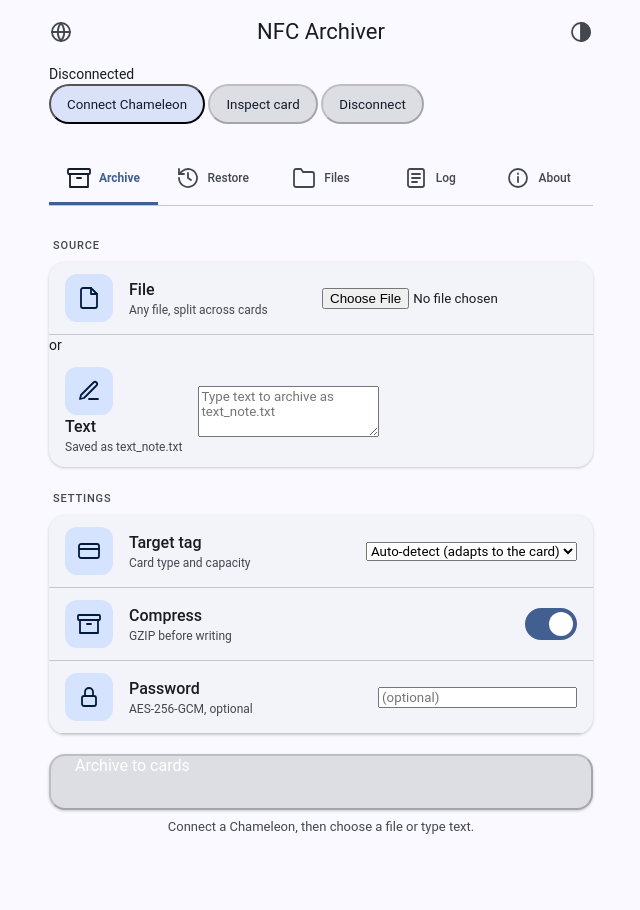
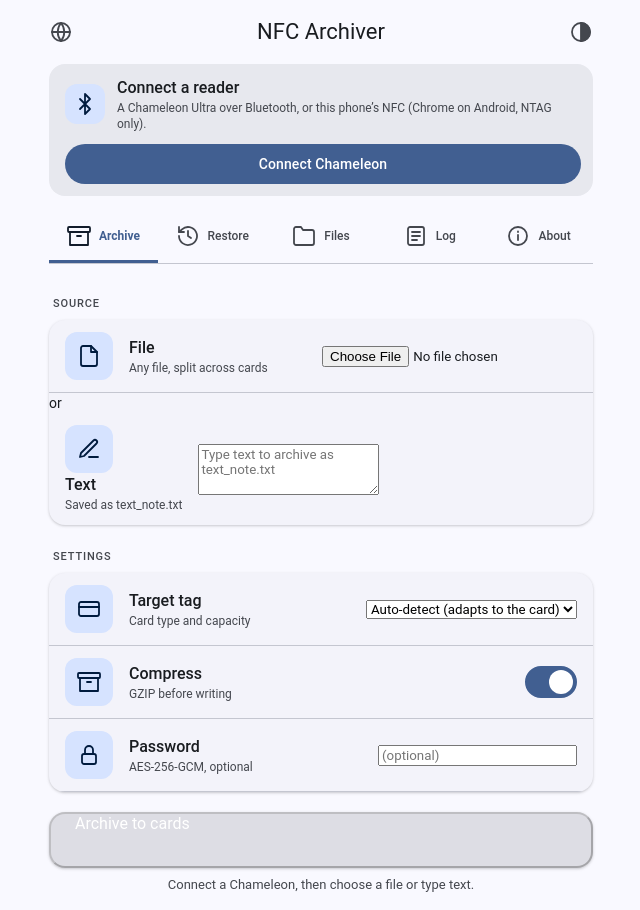
Before and after one commit to mezinster/nfcarchiver, a web app: page /app/index.html in a window 1280 px wide. Shown: the whole page, without its empty margins (319-959 px from the left). Before the commit the page ends 834 px from the top, so only its background shows below. Run offline with its HTML, style and script files only (its server is not run), Linux system fonts and the light colour scheme; data that the repository does not hold is empty.

Commit message:
feat(webapp): reader card replaces the device bar
Co-Authored-By: Claude Opus 5.5 <noreply@anthropic.com>

```diff
--- a/webapp/app/index.html
+++ b/webapp/app/index.html
@@ -485,20 +485,30 @@
     </header>
 
     <div id="device-bar">
-      <div id="device-pill" class="status-pill" data-connected="false">
-        <span class="status-dot"></span>
-        <!-- No data-i18n: this span mirrors live connection state, so device.ts
-             owns it and re-renders it on locale change. applyStaticText() would
-             overwrite "connected" with the disconnected text. -->
-        <span id="conn">disconnected</span>
+      <div id="device-pill" class="reader-card" data-connected="false" data-reader="">
+        <span class="icon-tile" aria-hidden="true">
+          <svg class="ico glyph-bt"><use href="#i-bluetooth"/></svg>
+          <svg class="ico glyph-nfc"><use href="#i-nfc"/></svg>
+        </span>
+        <div class="reader-text">
+          <div class="reader-title">
+            <!-- #reader-name and #conn carry live state; device.ts owns and
+                 re-renders them, so neither may be marked data-i18n. -->
+            <span id="reader-name"></span><span class="reader-cta" data-i18n="readerConnectTitle">Connect a reader</span>
+          </div>
+          <div class="reader-sub"><span class="status-dot"></span><span id="conn">disconnected</span></div>
+          <div class="reader-body" data-i18n="readerConnectBody">A Chameleon Ultra over Bluetooth, or this phone’s NFC (Chrome on Android, NTAG only).</div>
+          <div id="device-status" class="reader-status" role="status"></div>
+        </div>
+        <div class="reader-actions">
+          <button id="inspect" class="btn btn-tonal" type="button" disabled data-i18n="inspect">Inspect</button>
+          <button id="disconnect" class="btn-icon icon-link-off" type="button" disabled data-i18n="disconnect">Disconnect</button>
+        </div>
+        <div class="reader-connect">
+          <button id="connect" class="btn btn-filled" type="button" data-i18n="connect">Connect Chameleon</button>
+          <button id="use-web-nfc" class="btn btn-outlined-sm" type="button" hidden data-i18n="usePhoneNfc">Use phone NFC</button>
+        </div>
       </div>
-      <div id="device-actions">
-        <button id="connect" class="btn-tonal" data-i18n="connect">Connect Chameleon</button>
-        <button id="use-web-nfc" class="btn-tonal" hidden data-i18n="usePhoneNfc">Use phone NFC</button>
-        <button id="inspect" class="btn-tonal" disabled data-i18n="inspectCard">Inspect card</button>
-        <button id="disconnect" class="btn-tonal" disabled data-i18n="disconnect">Disconnect</button>
-      </div>
-      <pre id="device-status"></pre>
     </div>
 
     <main>
```
Also changed, not shown: webapp/app/ui/device.ts (+10 -5 lines), 1 other file.
